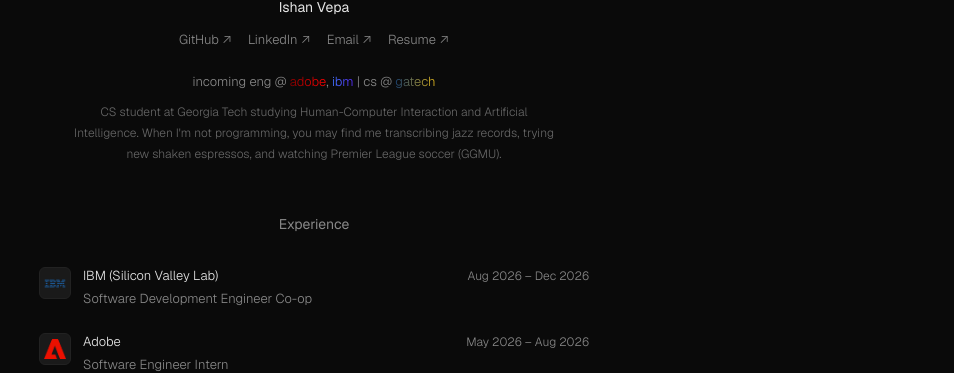
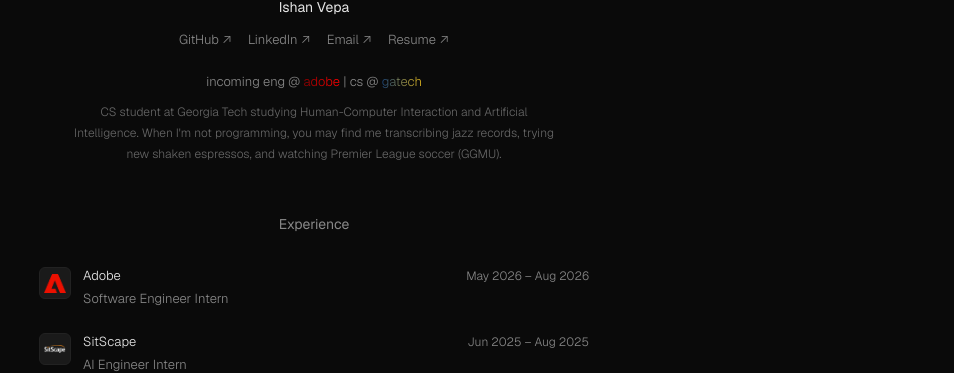
Before and after one commit to ishanvepa/ishanvepa.github.io, a Next.js app: page / in a window 1280 px wide. Shown: the part 230-603 px from the top of the page, without its empty margins (326-1280 px from the left). Built offline with nearby package versions, Linux system fonts and the light colour scheme; no server answers.

Commit message:
updated inc summer only

```diff
--- a/src/app/data.ts
+++ b/src/app/data.ts
@@ -7,14 +7,14 @@
 ] as const;
 
 export const experience = [
-  {
-    company: "IBM (Silicon Valley Lab)",
-    role: "Software Development Engineer Co-op",
-    date: "Aug 2026 – Dec 2026",
-    location: "San Jose, CA",
-    logo: "/ibm_logo_legacy.png",
-    fallback: "IBM",
-  },
+  // {
+  //   company: "IBM (Silicon Valley Lab)",
+  //   role: "Software Development Engineer Co-op",
+  //   date: "Aug 2026 – Dec 2026",
+  //   location: "San Jose, CA",
+  //   logo: "/ibm_logo_legacy.png",
+  //   fallback: "IBM",
+  // },
   {
     company: "Adobe",
     role: "Software Engineer Intern",
--- a/src/components/Hero.tsx
+++ b/src/components/Hero.tsx
@@ -27,8 +27,8 @@
       </nav>
 
       {/* Bio */}
-      <p className={styles.bio}>incoming eng @ <span style={{ background: "linear-gradient(90deg, #8B0000, #FF0000)", WebkitBackgroundClip: "text", WebkitTextFillColor: "transparent", backgroundClip: "text" }}>adobe</span>, <span style={{ background: "linear-gradient(90deg, #4174ffff, #5829ffff)", WebkitBackgroundClip: "text", WebkitTextFillColor: "transparent", backgroundClip: "text" }}>ibm</span> | cs @ <span style={{ background: "linear-gradient(90deg, #1a4376, #e1b61c)", WebkitBackgroundClip: "text", WebkitTextFillColor: "transparent", backgroundClip: "text" }}>gatech</span></p>
-      {/* <p className={styles.bio}>incoming eng @ <span style={{ background: "linear-gradient(90deg, #8B0000, #FF0000)", WebkitBackgroundClip: "text", WebkitTextFillColor: "transparent", backgroundClip: "text" }}>adobe</span> | cs @ <span style={{ background: "linear-gradient(90deg, #1a4376, #e1b61c)", WebkitBackgroundClip: "text", WebkitTextFillColor: "transparent", backgroundClip: "text" }}>gatech</span></p> */}
+      {/* <p className={styles.bio}>incoming eng @ <span style={{ background: "linear-gradient(90deg, #8B0000, #FF0000)", WebkitBackgroundClip: "text", WebkitTextFillColor: "transparent", backgroundClip: "text" }}>adobe</span>, <span style={{ background: "linear-gradient(90deg, #4174ffff, #5829ffff)", WebkitBackgroundClip: "text", WebkitTextFillColor: "transparent", backgroundClip: "text" }}>ibm</span> | cs @ <span style={{ background: "linear-gradient(90deg, #1a4376, #e1b61c)", WebkitBackgroundClip: "text", WebkitTextFillColor: "transparent", backgroundClip: "text" }}>gatech</span></p> */}
+      <p className={styles.bio}>incoming eng @ <span style={{ background: "linear-gradient(90deg, #8B0000, #FF0000)", WebkitBackgroundClip: "text", WebkitTextFillColor: "transparent", backgroundClip: "text" }}>adobe</span> | cs @ <span style={{ background: "linear-gradient(90deg, #1a4376, #e1b61c)", WebkitBackgroundClip: "text", WebkitTextFillColor: "transparent", backgroundClip: "text" }}>gatech</span></p>
       <p className={styles.bioExtended}>
         CS student at Georgia Tech studying Human-Computer Interaction and Artificial Intelligence. When I'm not programming, you may find me transcribing
         jazz records, trying new shaken espressos, and watching Premier League soccer (GGMU).
```
